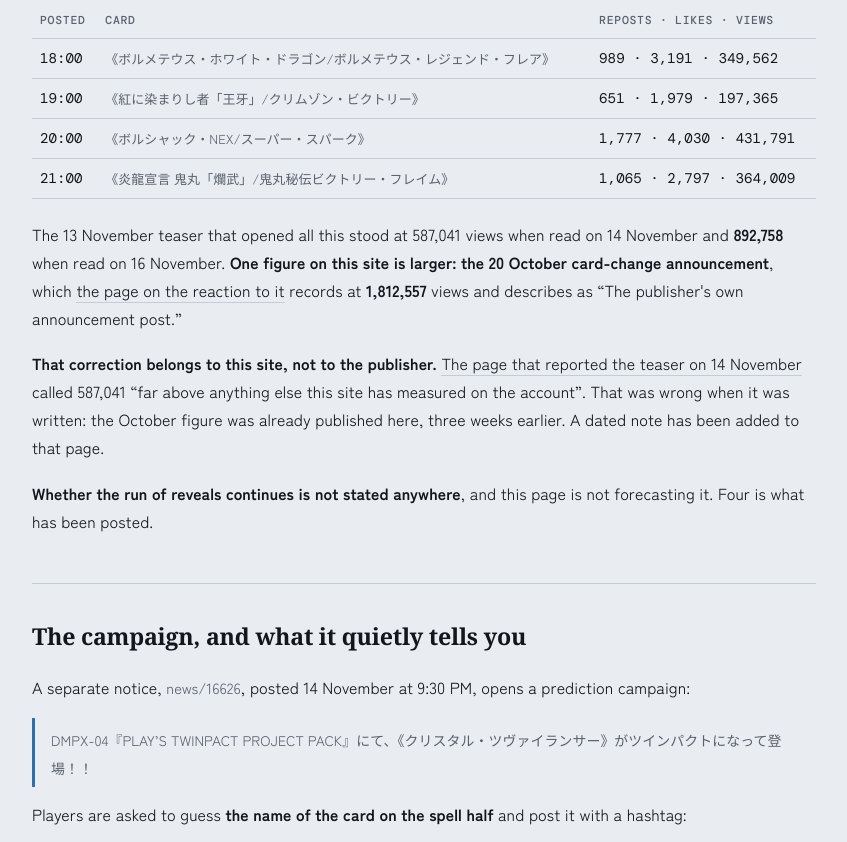
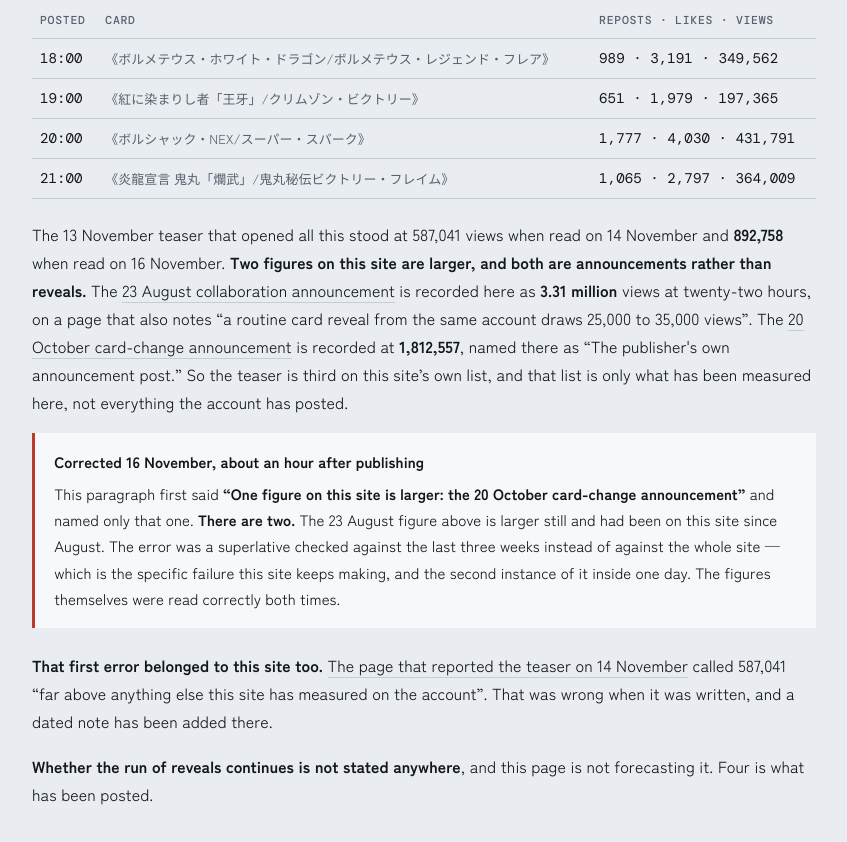
Before and after one commit to gatx105yk/duel-masters-english, a plain HTML site: page 2026-11-16-twinpact-project.html in a window 1280 px wide. Shown: the part 816-1658 px from the top of the page, without its empty margins (216-1063 px from the left). Drawn offline with nearby package versions, Linux system fonts and the light colour scheme; a web font is replaced by a local one.

Commit message:
Post-publish fact-check: a second superlative error, the ability count, and a reproduced cache fault
Three findings from the pass after publishing 2026-11-16-twinpact-project.html.

1. The page said "One figure on this site is larger: the 20 October card-change
   announcement". There are two. 2026-08-23-railgun-collab.html has recorded
   3.31 million views at twenty-two hours since August, on the same account.
   Dated correction added; the body now names both and puts the teaser third.
   Same failure as the one corrected an hour earlier -- a superlative checked
   against recent weeks instead of the whole site, twice in one day. The earlier
   comma-only scan missed it because that figure is written "3.31 million".
   2026-11-14-loop-cap.html's note now names the larger figure too.

2. "All three printings carry the same four abilities" -- there are five lines.
   Three were quoted and two named, and the sum was never taken. Also dropped
   "a tap-gated T・ブレイカー": the database writes {3T} T・ブレイカー and does
   not explain it, so neither does this page.

3. WATCH-TASK.md: the 14 November caching fault reproduced on demand in one run.
   Plain read -> stale, cache-busted -> current, plain again -> stale again, all
   with {cache:'reload'}, twelve seconds apart. It surfaced in the last-minute
   source re-check, which is where it does the most damage. Also records that the
   publisher's displayed timestamp can postdate the time a notice is readable.

All four X figures and every quotation re-verified against the sources at 09:36 JST.

Co-Authored-By: Claude Opus 5 <noreply@anthropic.com>
Claude-Session: https://claude.ai/code/session_01MsbkEbvj8tDh4ytm3wmwth

```diff
--- a/2026-11-16-twinpact-project.html
+++ b/2026-11-16-twinpact-project.html
@@ -70,25 +70,39 @@ td.n{font-family:'DM Mono',monospace;white-space:nowrap}
   </table>
   <p>
     The 13 November teaser that opened all this stood at 587,041 views when read on 14 November and
-    <strong>892,758</strong> when read on 16 November. <strong>One figure on this site is larger:
-    the 20 October card-change announcement</strong>, which
-    <a href="2026-10-25-raid-talk.html">the page on the reaction to it</a> records at
-    <strong>1,812,557</strong> views and describes as
+    <strong>892,758</strong> when read on 16 November. <strong>Two figures on this site are larger,
+    and both are announcements rather than reveals.</strong> The
+    <a href="2026-08-23-railgun-collab.html">23 August collaboration announcement</a> is recorded
+    here as <strong>3.31 million</strong> views at twenty-two hours, on a page that also notes
+    <q cite="2026-08-23-railgun-collab.html">a routine card reveal from the same account draws 25,000 to 35,000 views</q>.
+    The <a href="2026-10-25-raid-talk.html">20 October card-change announcement</a> is recorded at
+    <strong>1,812,557</strong>, named there as
     <q cite="2026-10-25-raid-talk.html">The publisher's own announcement post.</q>
+    So the teaser is third on this site&rsquo;s own list, and that list is only what has been
+    measured here, not everything the account has posted.
   </p>
+
+  <div class="note warn">
+    <b>Corrected 16 November, about an hour after publishing</b>
+    This paragraph first said <strong>&ldquo;One figure on this site is larger: the 20 October
+    card-change announcement&rdquo;</strong> and named only that one. <strong>There are two.</strong>
+    The 23 August figure above is larger still and had been on this site since August. The error was
+    a superlative checked against the last three weeks instead of against the whole site &mdash;
+    which is the specific failure this site keeps making, and the second instance of it inside one
+    day. The figures themselves were read correctly both times.
+  </div>
+
   <p>
-    <strong>That correction belongs to this site, not to the publisher.</strong>
+    <strong>That first error belonged to this site too.</strong>
     <a href="2026-11-14-loop-cap.html">The page that reported the teaser on 14 November</a> called
     587,041
     <q cite="2026-11-14-loop-cap.html">far above anything else this site has measured on the account</q>.
-    That was wrong when it was written: the October figure was already published here, three weeks
-    earlier. A dated note has been added to that page.
+    That was wrong when it was written, and a dated note has been added there.
   </p>
   <p>
     <strong>Whether the run of reveals continues is not stated anywhere</strong>, and this page is
     not forecasting it. Four is what has been posted.
   </p>
-
   <h2>The campaign, and what it quietly tells you</h2>
   <p>
     A separate notice, <span class="jp">news/16626</span>, posted 14 November at 9:30 PM, opens a
@@ -155,9 +169,10 @@ td.n{font-family:'DM Mono',monospace;white-space:nowrap}
   <span class="jp">進化：リキッド・ピープル・クリーチャー１体の上に置く。</span><br>
   <span class="jp">自分のリキッド・ピープルはブロックされない。</span></div>
   <p>
-    It also carries <span class="jp">ジャストダイバー</span> and a tap-gated
-    <span class="jp">T・ブレイカー</span>, which are not quoted above. All three printings
-    carry the same four abilities.
+    Two lines are not quoted above: <span class="jp">ジャストダイバー</span>, and one the database
+    writes as <span class="jp">{3T} T・ブレイカー</span> &mdash; this page is not explaining that
+    notation, because the database does not. <strong>Five lines in all, the same five on all three
+    printings.</strong>
   </p>
   <p>
     <strong>What matters here is what is absent from all five.</strong> Each page gives a single
```
Also changed, not shown: 2026-11-14-loop-cap.html (+4 -2 lines), 1 other file.
